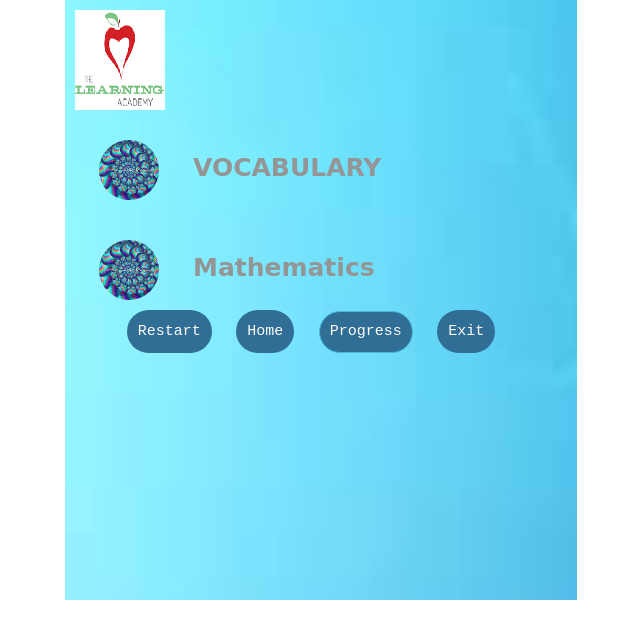
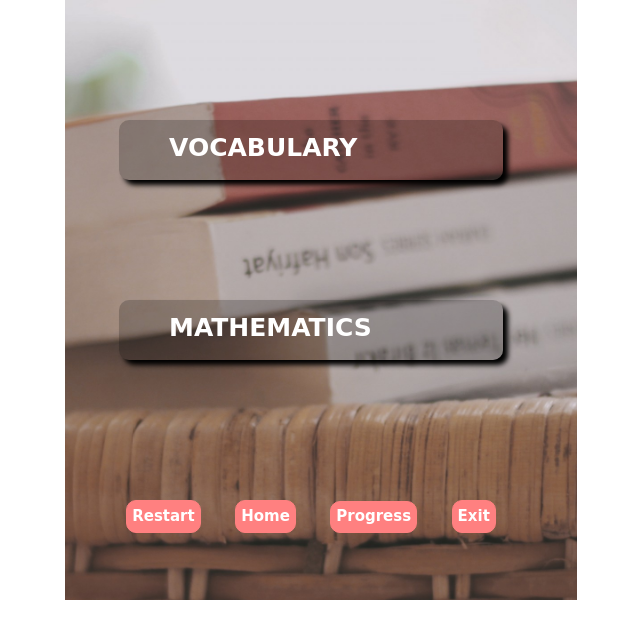
Before and after one commit to ridhi28914/e-learning-tool, a Django app: template website/birds/templates/birds/welcome.html in a window 1280 px wide. Shown: the top 639 px of the page, without its empty margins (319-959 px from the left). Run offline with Django 3.2, Linux system fonts and the light colour scheme; the template is opened without the code that fills it, so the values that code supplies are empty; some libraries are stand-ins or nearby versions.

Commit message:
index welcome page ui changed,and 12 questions added

```diff
--- a/website/birds/templates/birds/welcome.html
+++ b/website/birds/templates/birds/welcome.html
@@ -1,4 +1,4 @@
-{% load staticfiles %}
+ {% load staticfiles %}
 <!DOCTYPE >
 <html>
 <head>
@@ -12,21 +12,18 @@
 <body>
 	<div id="left"></div>
 	<div id="center" align="center">
-		<div><img id="image2" src="{% static "birds/images/logo.png" %}" align="left"></div>
 		<div class="fade-in a">
-			<div id="image"><img src="{% static "birds/images/final.png" %}" style="width: 60px; height: 60px;border-radius: 50px"></div>
-			<div class="list" style="display: inline-block;" id="vocab"><a href="/birds/welcome/vocabulary" style="text-decoration: none;color: rgb(149,149,149);"><b> VOCABULARY </b></a></div>
+			<div class="list" style="display: inline-block;" id="vocab"><a href="/birds/welcome/vocabulary"><b> VOCABULARY </b></a></div>
 		</div>
 		<div class="fade-in b">
-			<div id="image"><img src="{% static "birds/images/final.png" %}" style="width: 60px; height: 60px;border-radius: 50px"></div>
-			<div class="list" style="display: inline-block;" id="communication"><a href="/birds/welcome/mathematics" style="text-decoration: none;color: rgb(149,149,149);"><b> Mathematics </b></a></div>
-		</Mathematics
+			<div class="list" style="display: inline-block;" id="communication"><a href="/birds/welcome/mathematics"><b> MATHEMATICS </b></a></div>
+		</div>
 		<div id="box">
-			<a href="/birds/welcome"><button class="btn">Restart</button></a>
-			<a href="/birds/welcome"><button class="btn">Home</button></a>
+			<a href="/birds/welcome"><button class="btn"><b>Restart</b></button></a>
+			<a href="/birds/welcome"><button class="btn"><b>Home</b></button></a>
 
   <!-- Trigger the modal with a button -->
-  <button type="button" class="btn btn-info btn-lg" data-toggle="modal" data-target="#myModal">Progress</button>
+  <button type="button" class="btn btn-info btn-lg" data-toggle="modal" data-target="#myModal"><b>Progress</b></button>
 
   <!-- Modal -->
   <div class="modal fade" id="myModal" role="dialog">
@@ -72,7 +69,7 @@
     </div>
   </div>
 
-			<a href="/birds/"><button class="btn">Exit</button></a>
+			<a href="/birds/"><button class="btn"><b>Exit</b></button></a>
 		</div>
 	</div>
 	<div id="right"></div>
@@ -85,7 +82,7 @@
 		height: 600px;
 	}
 	#center {
-		background: url({% static "birds/images/bg.png" %}) no-repeat center center fixed;
+		background: url({% static "birds/images/book13.jpg" %}) no-repeat center center fixed;
         -webkit-background-size: cover;
         -moz-background-size: cover;
         -o-background-size: cover;
@@ -93,7 +90,6 @@
 		color: black;
 		font-family: comic sans MS;
 		display: inline-block;
-		background-color: white;
 		width: 40%;
 		height: 600px;
 	}
@@ -108,55 +104,60 @@
 		position: relative;
 		text-align: left;
 		font-size: 25px;
-		margin-top: 30px;
+		margin-top: 120px;
 		font-family: comic sans MS;
 		padding-bottom: 15px;
 		padding-top: 10px;
+		padding-left: 50px;
 		height: 10%;
 		width: 75%;
-		float: right;
-		color: rgb(149,149,149);
+		color: white;
+		margin-left: 20px;
+		box-shadow: 5px 5px 5px black;
+		margin-right: 40px;
+		border-radius: 10px;
+		background: rgba(0, 0, 0, 0.2);
 	}
-	#image {
-		display: inline-block;
-		border-width: 10px;
-		border-color: solid-black;
-		margin-top: 30px;
-		margin-bottom: 10px;
+	a {
+		color: white;
+	}
+	a:hover {
+		color: #ff8080;
 	}
 	#box {
-		margin-top: 100px;
+		position: relative;
+		margin-left: 10px;
+		margin-top: 120px;
 		padding-top: 20px;
 		padding-bottom: 20px;
 	}
 	.btn {
         -webkit-border-radius: 10
         -moz-border-radius: 10;
-  		border-radius: 30px;
-  		font-family: Courier New;
-  		color: #fcfcfc;
+  		border-radius: 10px;
+  		font-family: Comic sans MS;
+  		color: solid-white;
+  		border-color: #ff8080;
   		font-size: 15px;
-  		background: #316e96;
-  		padding: 10px 10px 10px 10px;
+  		background: #ff8080;
+  		padding: 5px 5px 5px 5px;
   		text-decoration: none;
-  		margin-right: 20px;
+  		margin-right: 30px;
 	}
-	#image2 {
-		width: 100px;
-		height: 100px;
-		padding-left: 10px;
-		margin-top: 10px;
-		margin-right: 400px;
-		display: block;
+	.btn:hover {
+    	background-color: #ff8080;
+    	color: #808080;
+    	border-color: white;
 	}
-	/*modal design*/
 	#modal_design {
-		border: 5px solid #316e96;
+		border: 5px solid #ffb3b3;
 		border-radius: 50px;
+		color: black;
 	}
 	#line {
-		border: 2px solid black;
-		height: 1px;
+		border: 2px #808080;
+		height: 5px;
+		background-color: #808080;
 	}
 	</style>
 </body>
--- a/website/birds/views.py
+++ b/website/birds/views.py
@@ -55,7 +55,7 @@ def detail(request, question_id):
 	    return render(request,'birds/index.html',{'resp':'Please select a character.'})
     else:
         qid=int(question_id)
-        if(qid > 2):
+        if(qid > 6):
             request.session['levelvocab']=True
         else:
             request.session['levelvocab']=False
```
Also changed, not shown: website/birds/templates/birds/detail.html (+12 -9 lines), website/birds/templates/birds/detailmaths.html (+13 -6 lines), website/birds/templates/birds/index.html (+31 -16 lines), website/birds/static/birds/images/book13.jpg (added), website/db.sqlite3, 1 other file.
